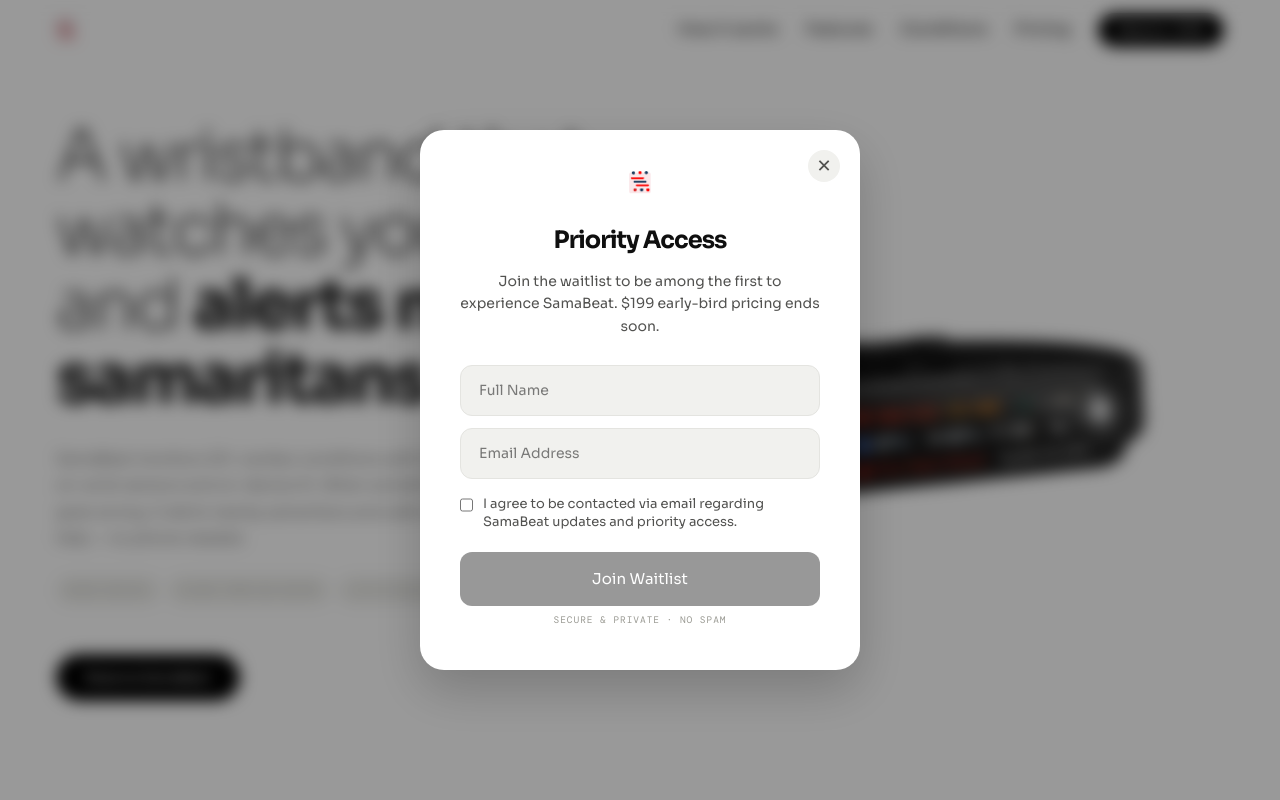
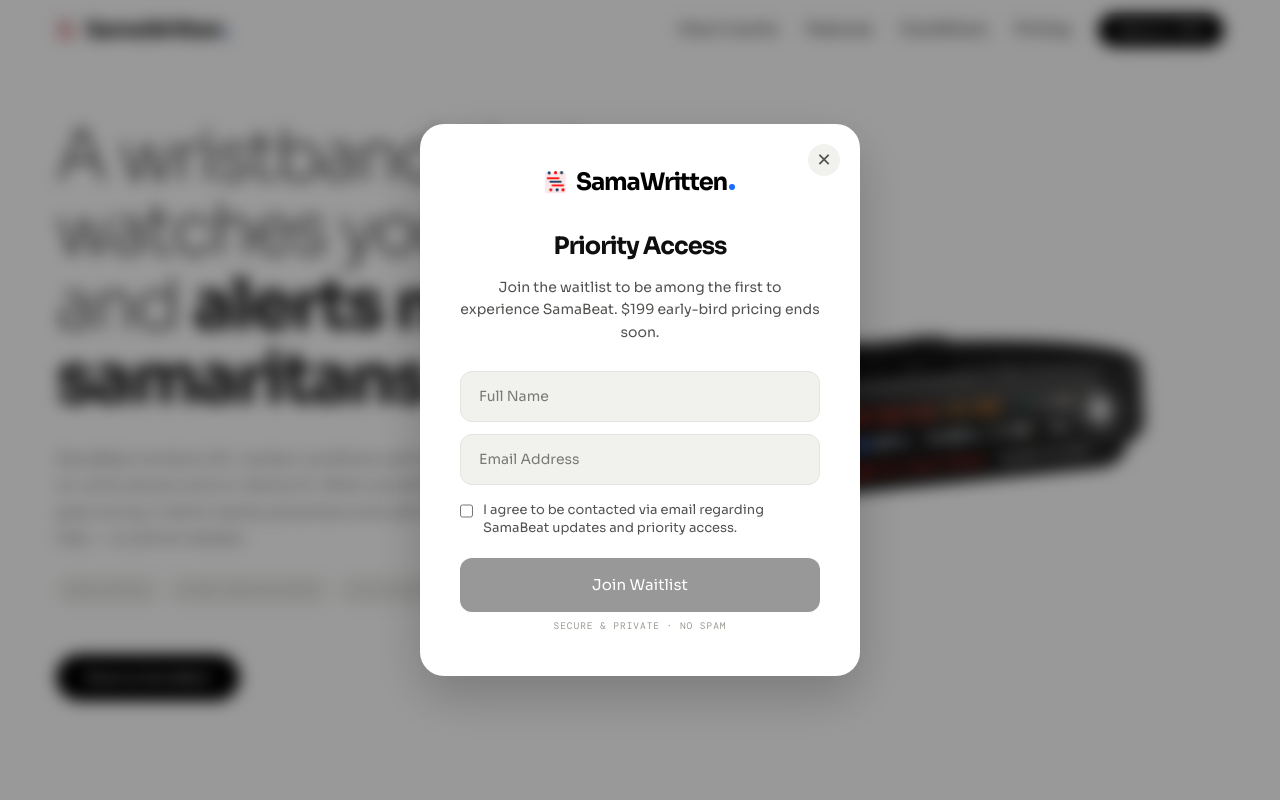
Before and after one commit to aranyoray/samawritten, a Next.js app: page / in a window 1280 px wide. Both pictures are taken after a click on the button "Reserve · $199". Shown: the top 800 px of the page. Built offline with nearby package versions, Linux system fonts and the light colour scheme; a web font is replaced by a local one.

Commit message:
Update branding: Combine image and text-based logos across the site

```diff
--- a/app/components/sections/AllSections.tsx
+++ b/app/components/sections/AllSections.tsx
@@ -679,12 +679,16 @@
   return (
     <section id="cta" className="reveal" style={{ padding: "120px 24px", textAlign: "center", background: tokens.offWhite }}>
       <div style={{ maxWidth: 800, margin: "0 auto" }}>
-        <div style={{ display: "flex", justifyContent: "center", marginBottom: 32 }}>
+        <div style={{ display: "flex", justifyContent: "center", alignItems: "center", gap: 12, marginBottom: 32 }}>
           <img
             src="/SamaWritten-Logo.png"
             alt="SamaWritten Logo"
             style={{ height: 26, width: "auto" }}
           />
+          <div style={{ fontSize: 24, fontWeight: 700, letterSpacing: "-0.05em", lineHeight: 1, color: tokens.black, display: "flex", alignItems: "baseline" }}>
+            SamaWritten
+            <span style={{ width: 6, height: 6, borderRadius: "50%", background: tokens.accent, marginLeft: 2, display: "inline-block" }} />
+          </div>
         </div>
         <h2 style={{ fontSize:"clamp(36px,7vw,88px)", fontWeight:200, lineHeight:1, letterSpacing:"-0.04em", marginBottom:24 }}>
           The most powerful<br />cardiac wearable<br /><strong style={{ fontWeight: 700 }}>ever built.</strong>
@@ -712,12 +716,16 @@
           .footer-container { padding: 48px 24px !important; justify-content: center !important; text-align: center !important; }
         }
       `}</style>
-      <div>
+      <div style={{ display: "flex", alignItems: "center", gap: 8 }}>
         <img
           src="/SamaWritten-Logo.png"
           alt="SamaWritten Logo"
           style={{ height: 20, width: "auto" }}
         />
+        <div style={{ fontSize: 18, fontWeight: 700, letterSpacing: "-0.05em", lineHeight: 1, color: tokens.black, display: "flex", alignItems: "baseline" }}>
+          SamaWritten
+          <span style={{ width: 4, height: 4, borderRadius: "50%", background: tokens.accent, marginLeft: 2, display: "inline-block" }} />
+        </div>
       </div>
       <div style={{ display: "flex", gap: 24, alignItems: "center" }}>
         <a href="mailto:hi@samaritan.com" style={{ fontFamily:"'DM Mono',monospace", fontSize:11, letterSpacing:"0.05em", color:tokens.accent, textDecoration:"none", borderBottom: `1px solid ${tokens.accent}` }}>
--- a/app/components/sections/Nav.tsx
+++ b/app/components/sections/Nav.tsx
@@ -56,12 +56,16 @@
         borderBottom: `1px solid ${scrolled ? tokens.border : "transparent"}`,
         transition: "background 0.4s, border-color 0.4s",
       }}>
-        <div style={{ cursor: "pointer" }} onClick={() => window.scrollTo({ top: 0, behavior: "smooth" })}>
+        <div style={{ cursor: "pointer", display: "flex", alignItems: "center", gap: 10 }} onClick={() => window.scrollTo({ top: 0, behavior: "smooth" })}>
           <img
             src="/SamaWritten-Logo.png"
             alt="SamaWritten Logo"
-            style={{ height: 22, width: "auto", display: "block" }}
+            style={{ height: 22, width: "auto" }}
           />
+          <div style={{ fontSize: 22, fontWeight: 700, letterSpacing: "-0.05em", lineHeight: 1, color: tokens.black, display: "flex", alignItems: "baseline" }}>
+            SamaWritten
+            <span style={{ width: 5, height: 5, borderRadius: "50%", background: tokens.accent, marginLeft: 2, display: "inline-block" }} />
+          </div>
         </div>
 
         <div className="nav-links" style={{ gap: 28, alignItems: "center" }}>
--- a/app/components/ui/WaitlistModal.tsx
+++ b/app/components/ui/WaitlistModal.tsx
@@ -99,12 +99,16 @@
 
         {!submitted ? (
           <>
-            <div style={{ display: "flex", justifyContent: "center", alignItems: "baseline", gap: 3, marginBottom: 28 }}>
+            <div style={{ display: "flex", justifyContent: "center", alignItems: "center", gap: 10, marginBottom: 28 }}>
               <img
                 src="/SamaWritten-Logo.png"
                 alt="SamaWritten Logo"
                 style={{ height: 24, width: "auto" }}
               />
+              <div style={{ fontSize: 24, fontWeight: 700, letterSpacing: "-0.045em", color: tokens.black, display: "flex", alignItems: "baseline" }}>
+                SamaWritten
+                <span style={{ width: 6, height: 6, borderRadius: "50%", background: tokens.accent, marginLeft: 2, display: "inline-block" }} />
+              </div>
             </div>
 
             <h2 style={{ fontSize: 24, fontWeight: 700, letterSpacing: "-0.04em", marginBottom: 12 }}>
```
